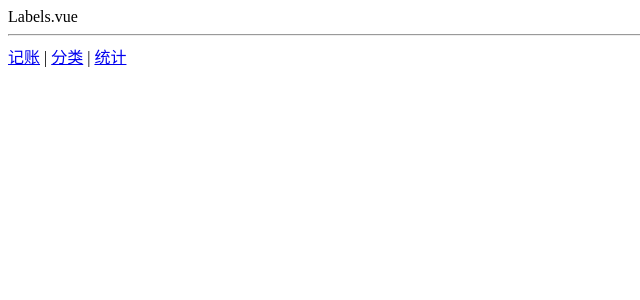
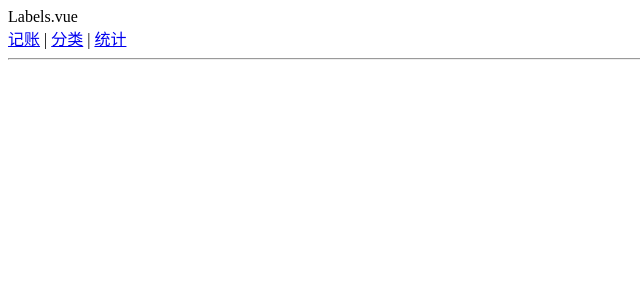
Before and after one commit to CarminePink/jizhangben, a Vue app: page /#/labels in a window 1280 px wide. Shown: the top 300 px of the page, without its empty margins (0-640 px from the left). Built offline with nearby package versions, Linux system fonts and the light colour scheme.

Commit message:
全局导航组件N</Nav>

```diff
--- a/src/App.vue
+++ b/src/App.vue
@@ -2,13 +2,6 @@
    <div>
       <router-view/>
       <hr>
-    <div>
-      <router-link to="/money">记账</router-link>
-      |
-      <router-link to="/labels">分类</router-link>
-      |
-      <router-link to="/statistics">统计</router-link>
-    </div>
    </div>
 </template>
 
--- /dev/null
+++ b/src/components/Nav.vue
@@ -0,0 +1,19 @@
+<template>
+   <div>
+      <router-link to="/money">记账</router-link>
+      |
+      <router-link to="/labels">分类</router-link>
+      |
+      <router-link to="/statistics">统计</router-link>
+   </div>
+</template>
+
+<script>
+   export default {
+      name: 'Nav'
+   }
+</script>
+
+<style scoped>
+
+</style>
--- a/src/views/Labels.vue
+++ b/src/views/Labels.vue
@@ -1,13 +1,14 @@
 <template>
    <div>
       Labels.vue
+      <Nav/>
    </div>
 </template>
 
 <script lang="ts">
    export default {
-      name: 'Labels'
-   }
+      name: 'Labels',
+   };
 </script>
 
 <style scoped lang="scss">
--- a/src/views/Money.vue
+++ b/src/views/Money.vue
@@ -1,12 +1,13 @@
 <template>
    <div>
       Money.vue
+      <Nav/>
    </div>
 </template>
 
 <script lang="ts">
    export default {
-      name: 'Money'
+      name: 'Money',
    }
 </script>
 
--- a/src/views/Statistics.vue
+++ b/src/views/Statistics.vue
@@ -1,13 +1,14 @@
 <template>
    <div>
       Statistics.vue
+      <Nav/>
    </div>
 </template>
 
 <script lang="ts">
    export default {
-      name: 'Statistics'
-   }
+      name: 'Statistics',
+   };
 </script>
 
 <style scoped lang="scss">
```
Also changed, not shown: src/main.ts (+12 -10 lines). Lines whose indentation alone changed are shown as unchanged.
